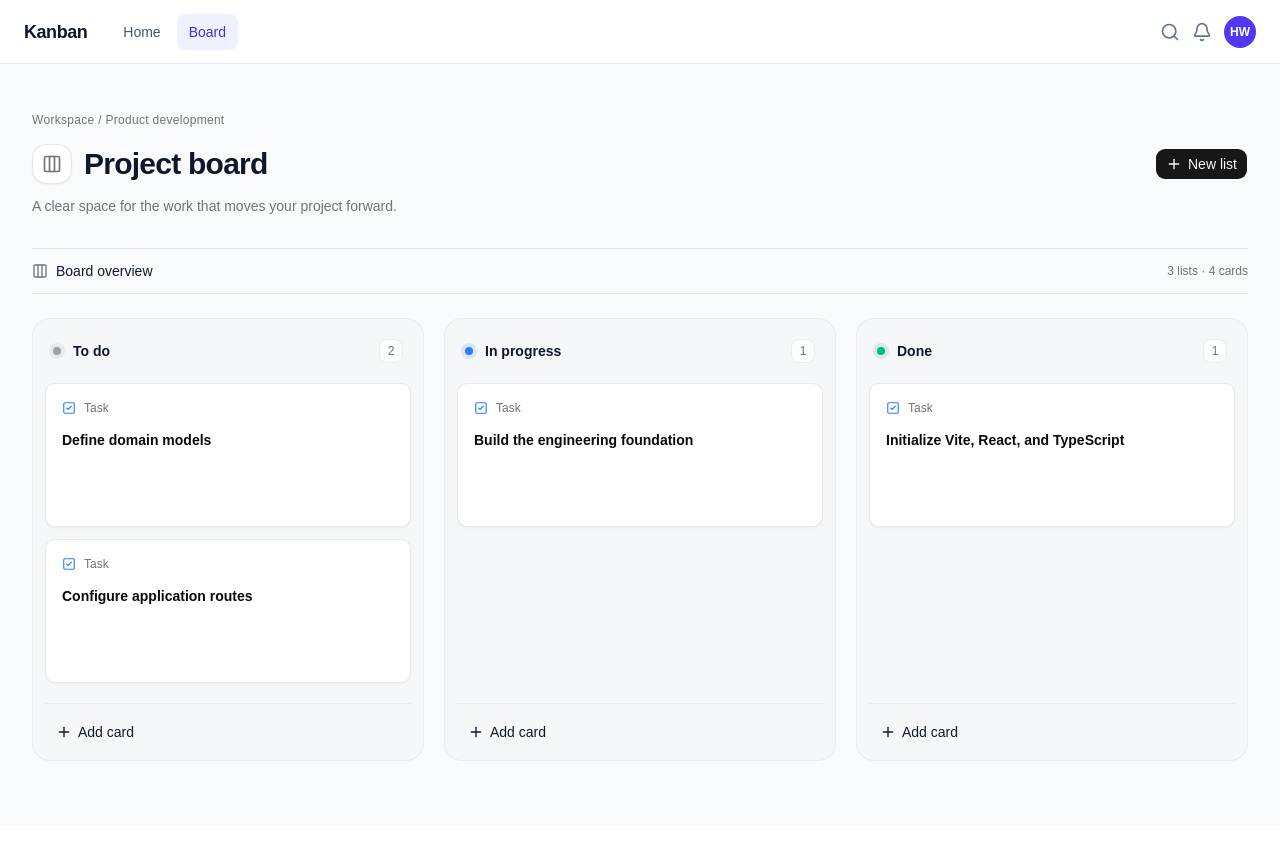
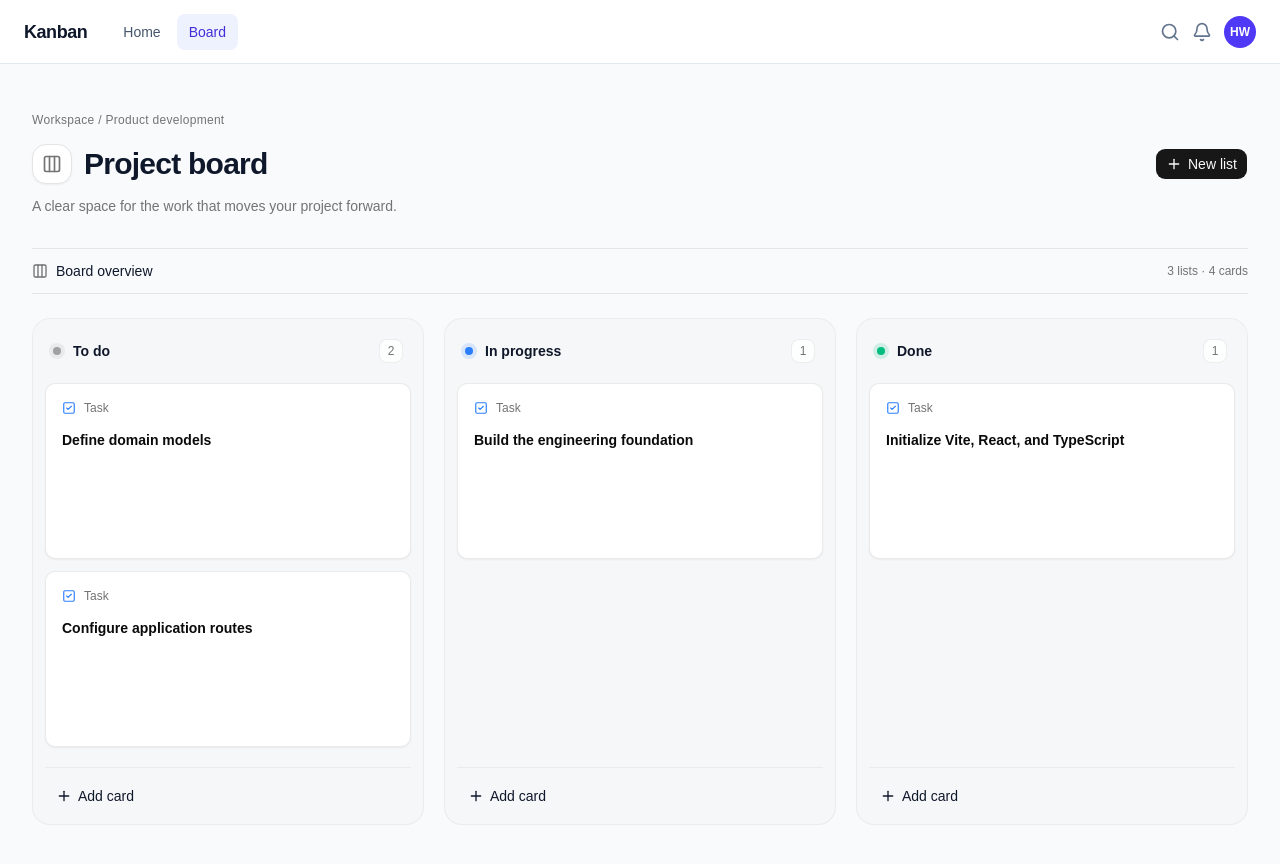
Before and after one commit to FoksWang/kanban, a React (Vite) app: page /board in a window 1280 px wide. Shown: the top 864 px of the page. Before the commit the page ends 825 px from the top, so only its background shows below. Built offline with nearby package versions, Linux system fonts and the light colour scheme.

Commit message:
style: increase task card minimum height

```diff
--- a/src/components/board/Task.tsx
+++ b/src/components/board/Task.tsx
@@ -9,7 +9,7 @@ export const Task = (props: TaskProps) => {
   return (
     <Card
       aria-label={props.title}
-      className="min-h-36 gap-3 rounded-lg border border-border/80 shadow-xs ring-0 transition-shadow hover:shadow-sm"
+      className="min-h-44 gap-3 rounded-lg border border-border/80 shadow-xs ring-0 transition-shadow hover:shadow-sm"
       role="article"
     >
       <CardHeader>
```
